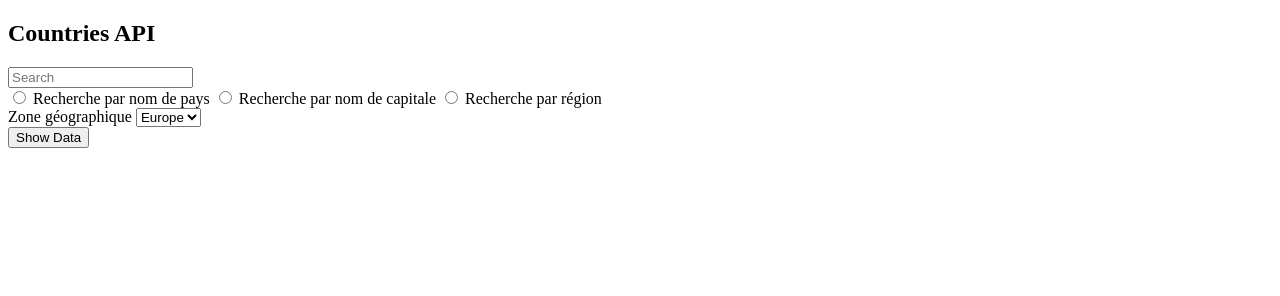
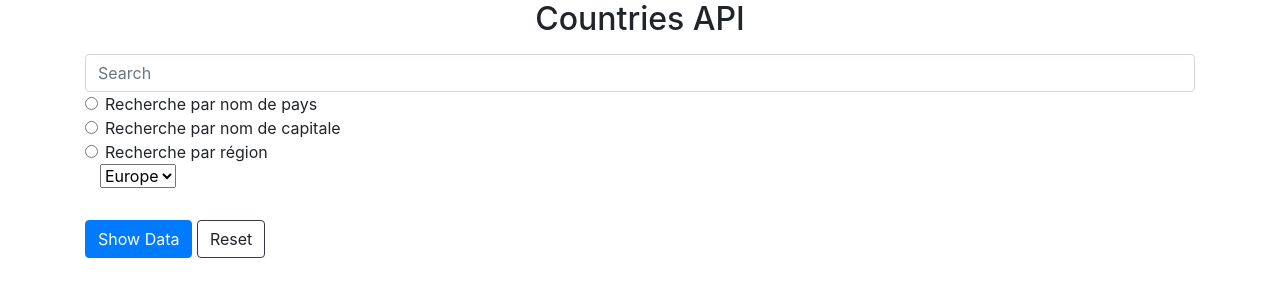
Before and after one commit to anitamayousse/konexio-projet-fullstack, a plain HTML site: page front/index.html in a window 1280 px wide. Drawn offline with nearby package versions, Linux system fonts and the light colour scheme.

Commit message:
added bootstrap

```diff
--- a/front/index.html
+++ b/front/index.html
@@ -6,19 +6,33 @@
     <meta name="viewport" content="width=device-width, initial-scale=1.0">
     <title>Countries API</title>
     <link rel="stylesheet" href="/assets/css/styles.css" />
+    <link rel="stylesheet" href="/assets/css/bootstrap.css" />
 </head>
 <body>
-    <h2>Countries API</h2>
-    <div>
-    <input placeholder="Search" id="country-name"/>
-    <div>
-    <input type="radio" id="Countries" name="pays" value="text"> Recherche par nom de pays
-    <input type="radio" id="capital" name="capitale" value="text"> Recherche par nom de capitale
-    <input type="radio" id="region" name="région" value="text"> Recherche par région
+    <section class="container">
+    <h2 class="text-center mb-3">Countries API</h2>
+    <div class="mb-3">
+    <input class="form-control" placeholder="Search" id="country-name"/>
+    <div class="form-check">
+    <input class="form-check-input" type="radio" id="Countries" name="pays" value="text">
+    <label class="form-check-label" for="flexRadioDefault1">
+    Recherche par nom de pays
+    </label>
     </div>
-    <div>
-        <label for="cars" id="options">Zone géographique</label>
-        <select name="cars" id="options">
+    <div class="form-check">
+    <input class="form-check-input" type="radio" id="capital" name="capitale" value="text">
+    <label class="form-check-label" for="flexRadioDefault1">
+    Recherche par nom de capitale
+    </label>
+    </div>
+    <div class="form-check">
+    <input class="form-check-input" type="radio" id="region"  name="région" value="text">
+    <label class="form-check-label" for="flexRadioDefault1">
+    Recherche par région
+    </label>
+    </div>
+    <div class="col-3">
+        <select name="cars" id="options" class="form-select  mb-3">
           <option value="Europe">Europe</option>
           <option value="Asia">Asia</option>
           <option value="Africa">Africa</option>
@@ -26,12 +40,18 @@
     </div>
     </div>
     <div>
-        <button id="btnShowData">Show Data</button>
+        <button id="btnShowData" class="btn btn-primary" type="button" >
+            Show Data
+        </button>
+        <button id="btnShowData" class="btn btn-white border-dark" type="button" >
+            Reset
+        </button>
     </div>
 
     <ul>
         <i></i>
     </ul>
+    </section>
     <script src="../assets/js/functions.js"></script>
     <script src="../assets/js/jquery-3.3.1.min.js"></script>
     <script src="../front/script.js"></script>
--- a/front/script.js
+++ b/front/script.js
@@ -52,7 +52,9 @@ function search(){
 
           success: function (data) {
             countriesList.empty();
-              $("i").html('<b>Pays: </b>' + data).appendTo(countriesList)
+            data.forEach((country) => {
+              $("i").html('<b>Pays: </b>' + country.continents).appendTo(countriesList)
+            })
           }
         });
       }
@@ -62,7 +64,9 @@ function search(){
 
           success: function (data) {
             countriesList.empty();
-              $("i").html('<b>Pays: </b>' + data).appendTo(countriesList)
+            data.forEach.map((country) => {
+              $("i").html('<b>Pays: </b>' + country.continents).appendTo(countriesList)
+            })
           }
         });
       }
@@ -72,8 +76,9 @@ function search(){
 
           success: function (data) {
             countriesList.empty();
-              $("i").html('<b>Pays: </b>' + data).appendTo(countriesList)
-
+            data.map((country) => {
+              $("i").html('<b>Pays: </b>' + country.name.common).appendTo(countriesList)
+            })
           }
         });
       }
```
